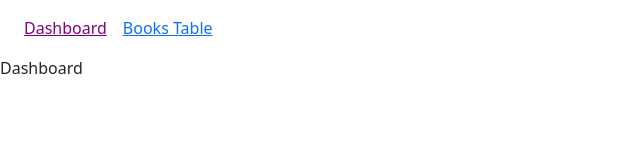
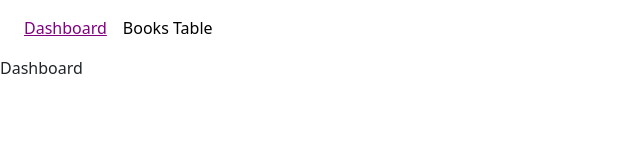
Before and after one commit to sherqiye23/React-Router---Books, a React (Vite) app: page /admin in a window 1280 px wide. Shown: the top 160 px of the page, without its empty margins (0-640 px from the left). Built offline with nearby package versions, Linux system fonts and the light colour scheme.

Commit message:
usecontext

```diff
--- a/src/components/Admin/Admin Navbar/index.jsx
+++ b/src/components/Admin/Admin Navbar/index.jsx
@@ -1,23 +1,23 @@
 import { NavLink } from "react-router-dom"
 
 export default function AdminNavbar() {
+    const navLinkStyle = ({ isActive }) =>
+        isActive
+            ? { color: "purple", textDecoration: "underline" }
+            : { color: "black", textDecoration: "none" };
     return (
         <>
             <nav className="bg-stone-300 p-3 px-10 flex justify-start items-center">
                     <NavLink
                         className="text-2xl font-semibold mx-2"
                         to="/admin"
-                        style={({ isActive }) => {
-                            return isActive ? { color: "purple", textDecoration: "underline" } : {};
-                        }}>
+                        style={navLinkStyle}>
                         Dashboard
                     </NavLink>
                     <NavLink
                         className="text-2xl font-semibold mx-2"
-                        to="/books"
-                        style={({ isActive }) => {
-                            return isActive ? { color: "purple", textDecoration: "underline" } : {};
-                        }}>
+                        to="/admin/adminbooks"
+                        style={navLinkStyle}>
                         Books Table
                     </NavLink>
             </nav>
--- a/src/components/Client/Book Card/index.jsx
+++ b/src/components/Client/Book Card/index.jsx
@@ -4,7 +4,7 @@ import Card from 'react-bootstrap/Card';
 export default function BookCard({ book }) {
 
     return (
-        <Card>
+        <Card key={book.id}>
             <div className='h-[300px]'>
                 <Card.Img style={{ height: "100%" }} className='h-full object-cover' variant="top" src={book.image} />
             </div>
--- a/src/components/Client/User Navbar/index.jsx
+++ b/src/components/Client/User Navbar/index.jsx
@@ -1,6 +1,10 @@
 import { NavLink } from "react-router-dom"
 
 export default function UserNavbar() {
+    const navLinkStyle = ({ isActive }) =>
+        isActive
+            ? { color: "purple", textDecoration: "underline" }
+            : { color: "black", textDecoration: "none" };
     return (
         <>
             <nav className="bg-stone-300 p-3 px-10 flex justify-between items-center">
@@ -8,17 +12,13 @@ export default function UserNavbar() {
                     <NavLink
                         className="text-2xl font-semibold mx-2"
                         to="/"
-                        style={({ isActive }) => {
-                            return isActive ? { color: "purple", textDecoration: "underline" } : { color: "black", textDecoration: "none" };
-                        }}>
+                        style={navLinkStyle}>
                         Home
                     </NavLink>
                     <NavLink
                         className="text-2xl font-semibold mx-2"
                         to="/books"
-                        style={({ isActive }) => {
-                            return isActive ? { color: "purple", textDecoration: "underline" } : { color: "black", textDecoration: "none" };
-                        }}>
+                        style={navLinkStyle}>
                         Books
                     </NavLink>
                 </div>
--- /dev/null
+++ b/src/context/BooksContext.jsx
@@ -0,0 +1,19 @@
+import React from 'react'
+import { createContext } from 'react'
+export const ContextBooks = createContext()
+function BooksContext({children}) {
+
+    let [books, setBooks] = React.useState([])
+
+    const value = {
+        books,
+        setBooks
+    }
+  return (
+      <ContextBooks.Provider value={value}>
+        {children}
+      </ContextBooks.Provider>
+  )
+}
+
+export default BooksContext
--- a/src/main.jsx
+++ b/src/main.jsx
@@ -1,6 +1,8 @@
 import { createRoot } from 'react-dom/client'
 import App from './App.jsx'
-
+import BooksContext from './context/booksContext.jsx'
 createRoot(document.getElementById('root')).render(
-    <App />
+    <BooksContext>
+        <App />
+    </BooksContext>
 )
--- a/src/pages/Client/Books/index.jsx
+++ b/src/pages/Client/Books/index.jsx
@@ -1,11 +1,12 @@
-import { Container, Row, Col } from 'react-bootstrap';
+import { Container, Col } from 'react-bootstrap';
 import BookCard from '../../../components/Client/Book Card';
 import booksUrl from '../../../assets/booksUrl';
-import { useEffect, useState } from 'react';
+import React, { useEffect } from 'react';
 import axios from 'axios';
+import { ContextBooks } from '../../../context/booksContext';
 
 export default function Books() {
-    let [books, setBooks] = useState([]);
+    let { books, setBooks } = React.useContext(ContextBooks)
 
     const getBooks = () => {
         axios.get(booksUrl).then(res => {
--- a/src/routes/routes.jsx
+++ b/src/routes/routes.jsx
@@ -59,7 +59,7 @@ const RouTeS = [
                 element: <Dashboard/>
             },
             {
-                path: "books",
+                path: "adminbooks",
                 element: <AdminBooks/>
             },
             {
@@ -67,11 +67,11 @@ const RouTeS = [
                 element: <AddBook/>
             },
             {
-                path: "books/detail/:id",
+                path: "adminbooks/detail/:id",
                 element: <AdminBookDetail/>
             },
             {
-                path: "books/edit/:id",
+                path: "adminbooks/edit/:id",
                 element: <EditBook/>
             }
         ]
```
